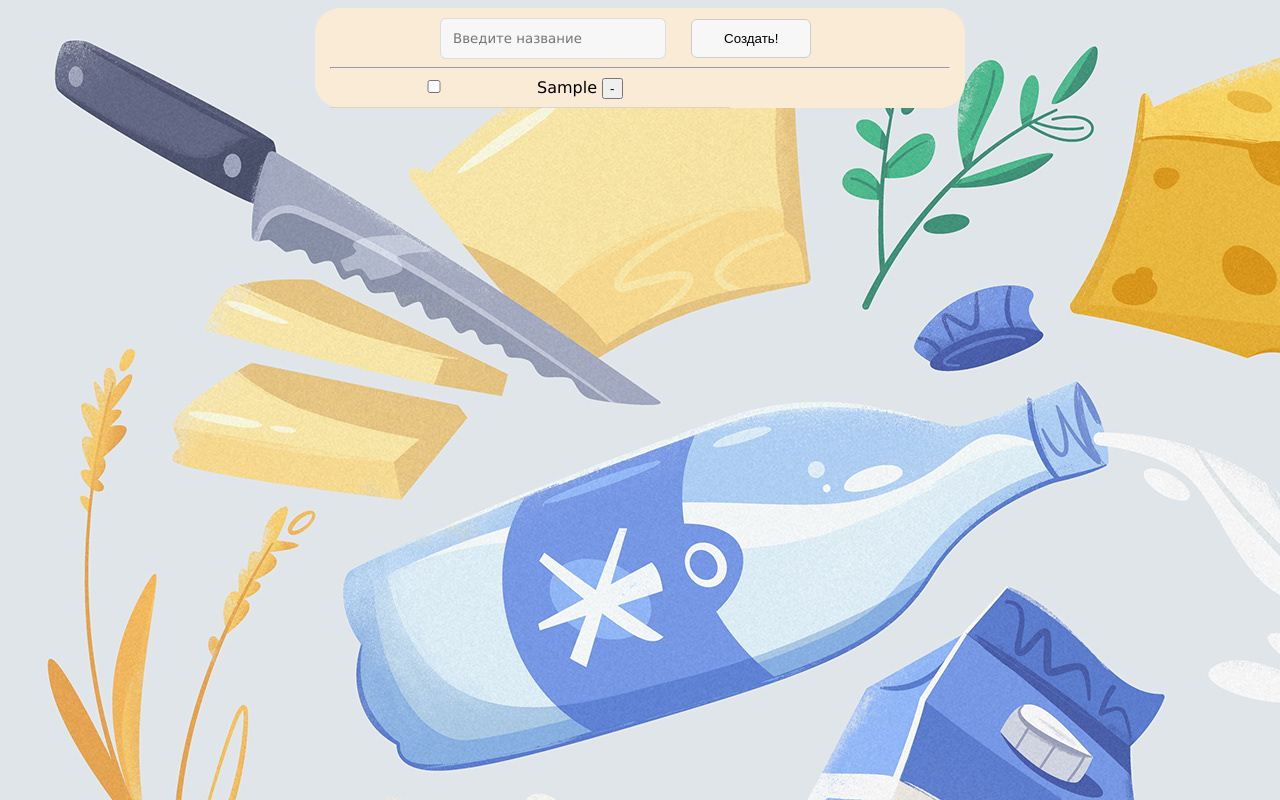
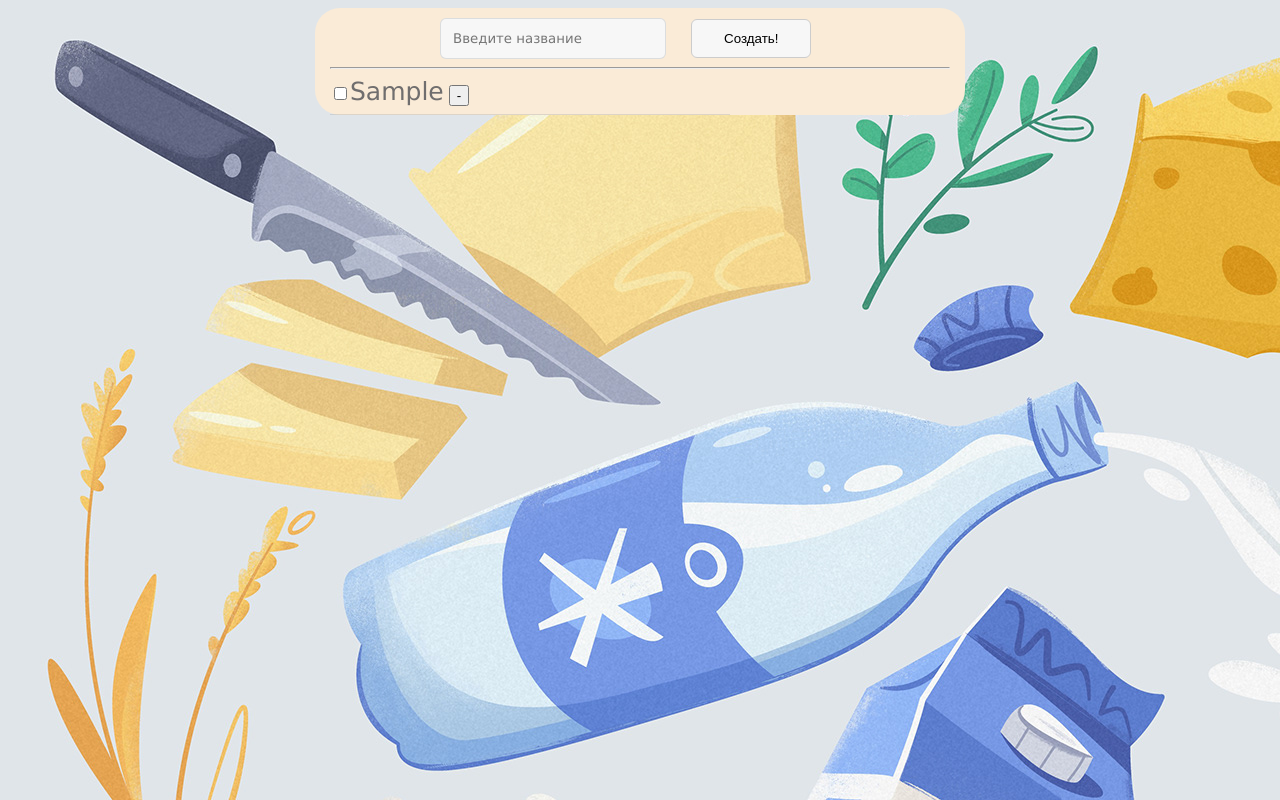
Before and after one commit to AndrewKukin/shoplist, a plain HTML site: page index.html in a window 1280 px wide. Both pictures are taken after typing "Sample" into the empty fields and a click on the button "Создать!". Drawn offline with Linux system fonts and the light colour scheme.

Commit message:
Update styles.css

```diff
--- a/styles.css
+++ b/styles.css
@@ -1,6 +1,7 @@
 body {
   background-image: url(1.jpg);
   font-family: Verdana, Tahoma, sans-serif;
+  color: rgb(112, 110, 110);
 }
 
 .container {
@@ -44,7 +45,7 @@ margin: auto;
     cursor: pointer;
   }
 
-  input {
+.title {
     display: inline-block;
     width: 25%;
     border: 1px solid rgba(151, 158, 162, 0.3);
@@ -87,4 +88,13 @@ margin: auto;
   margin-left: 15px;
   margin-bottom: 45px;
   color: rgb(112, 110, 110);
+  font-size: 25px;
 }
+
+.textChecked {
+font-size: 25px;
+}
+
+.textChecked {
+  margin-left: 0 auto;
+}
```
